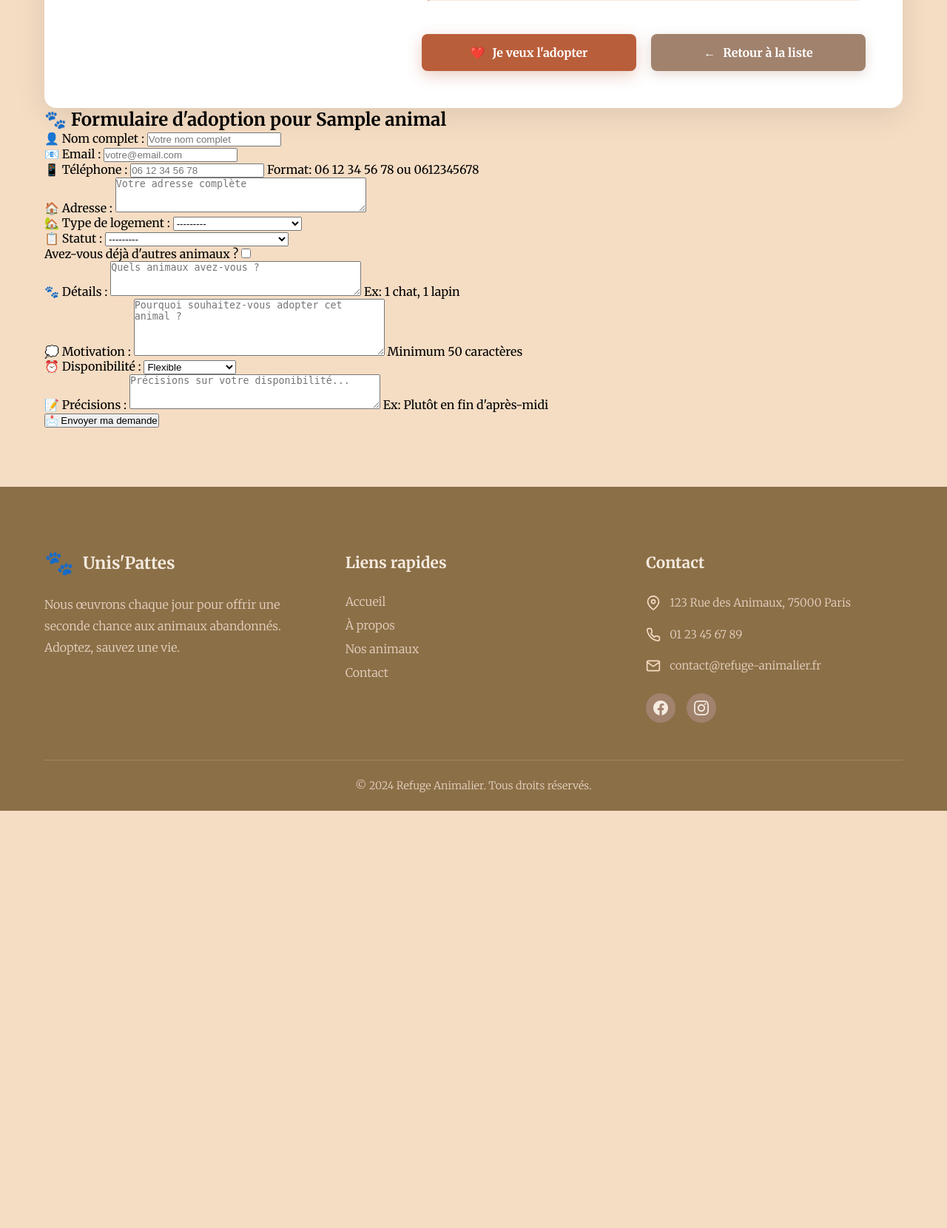
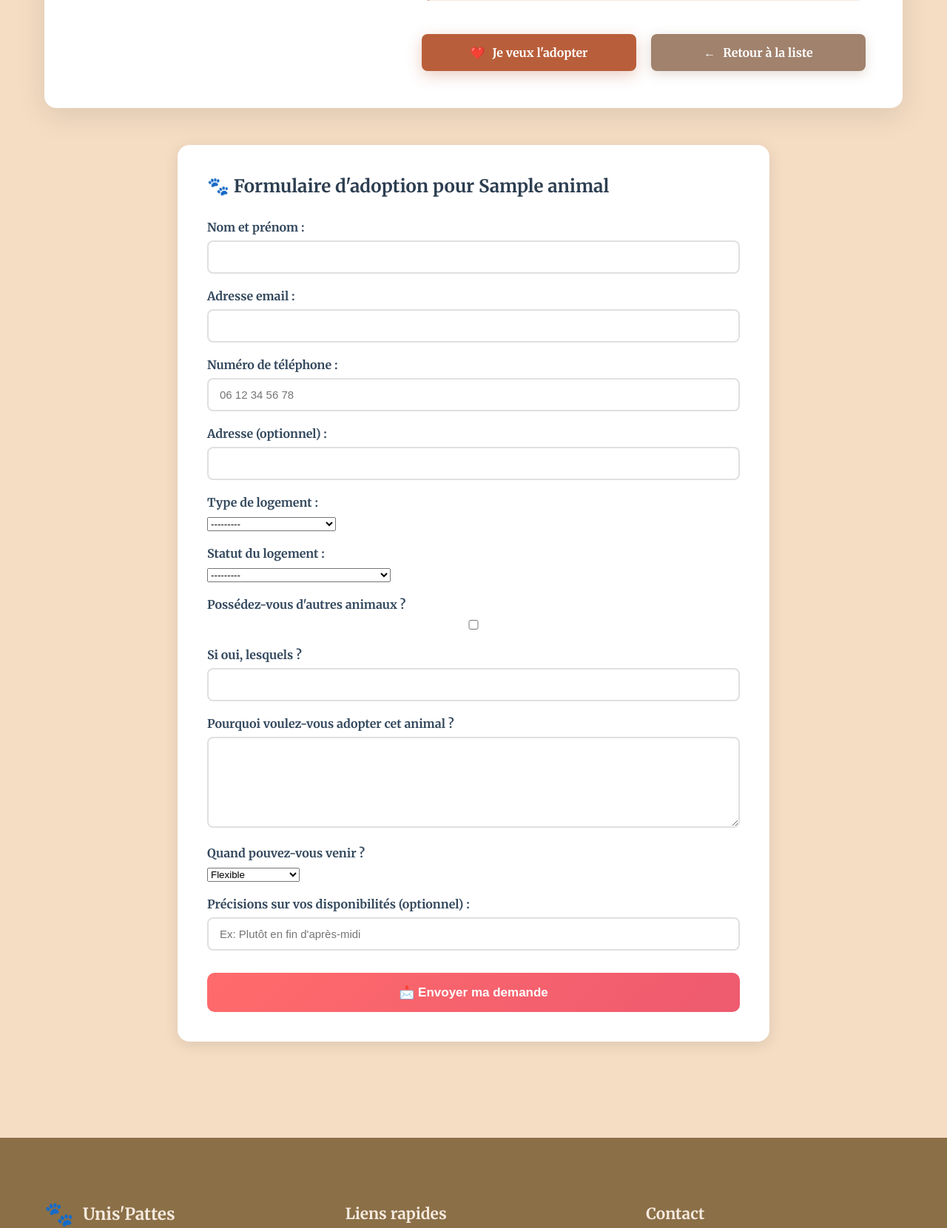
Before and after one commit to LouisManchon/unispattes-website, a Django app: page /animal/1/ in a window 1280 px wide. Shown: the part 859-2519 px from the top of the page at 74% size. Before the commit the page ends 1955 px from the top, so only its background shows below. Run offline with Django 5.2, Linux system fonts and the light colour scheme; tables that the repository leaves empty hold one stand-in row (values such as "Sample post"); grey boxes marked "Sample" are stand-in pictures.

Commit message:
css of the formulaire + fix some description

```diff
--- a/backend/animaux/forms.py
+++ b/backend/animaux/forms.py
@@ -3,26 +3,17 @@ from .models import DemandeAdoption
 
 
 class DemandeAdoptionForm(forms.ModelForm):
-    """
-    Formulaire de demande d'adoption
-    Validation souple pour développement
-    """
+    """Formulaire de demande d'adoption"""
 
     class Meta:
         model = DemandeAdoption
         fields = [
-            'animal',
             'nom_complet',
             'email',
             'telephone',
             'adresse',
             'type_logement',
             'statut_logement',
-            'superficie',
-            'a_jardin',
-            'superficie_jardin',
-            'a_experience',
-            'description_experience',
             'a_autres_animaux',
             'details_autres_animaux',
             'motivation',
@@ -31,130 +22,39 @@ class DemandeAdoptionForm(forms.ModelForm):
         ]
 
         widgets = {
-            'animal': forms.HiddenInput(),  # Pré-rempli automatiquement
-
-            # Textes simples
             'nom_complet': forms.TextInput(attrs={
-                'class': 'form-control',
-                'placeholder': 'Votre nom complet',
             }),
             'email': forms.EmailInput(attrs={
-                'class': 'form-control',
-                'placeholder': 'votre@email.com',
             }),
             'telephone': forms.TextInput(attrs={
-                'class': 'form-control',
                 'placeholder': '06 12 34 56 78',
             }),
-            'adresse': forms.Textarea(attrs={
-                'class': 'form-control',
-                'rows': 3,
-                'placeholder': 'Votre adresse complète',
+            'adresse': forms.TextInput(attrs={
             }),
-
-            # Sélections
-            'type_logement': forms.Select(attrs={'class': 'form-select'}),
-            'statut_logement': forms.Select(attrs={'class': 'form-select'}),
-            'disponibilite': forms.Select(attrs={'class': 'form-select'}),
-
-            # Nombres
-            'superficie': forms.NumberInput(attrs={
-                'class': 'form-control',
-                'placeholder': 'En m²',
-                'min': '0',
-            }),
-            'superficie_jardin': forms.NumberInput(attrs={
-                'class': 'form-control',
-                'placeholder': 'En m²',
-                'min': '0',
-            }),
-
-            # Cases à cocher
-            'a_jardin': forms.CheckboxInput(attrs={'class': 'form-check-input'}),
-            'a_experience': forms.CheckboxInput(attrs={'class': 'form-check-input'}),
-            'a_autres_animaux': forms.CheckboxInput(attrs={'class': 'form-check-input'}),
-
-            # Zones de texte
-            'description_experience': forms.Textarea(attrs={
-                'class': 'form-control',
-                'rows': 4,
-                'placeholder': 'Décrivez votre expérience avec les animaux...',
-            }),
-            'details_autres_animaux': forms.Textarea(attrs={
-                'class': 'form-control',
-                'rows': 3,
-                'placeholder': 'Quels animaux avez-vous ?',
+            'type_logement': forms.Select(),
+            'statut_logement': forms.Select(),
+            'a_autres_animaux': forms.CheckboxInput(),
+            'details_autres_animaux': forms.TextInput(attrs={
             }),
             'motivation': forms.Textarea(attrs={
-                'class': 'form-control',
                 'rows': 5,
-                'placeholder': 'Pourquoi souhaitez-vous adopter cet animal ?',
             }),
-            'precisions_disponibilite': forms.Textarea(attrs={
-                'class': 'form-control',
-                'rows': 3,
-                'placeholder': 'Précisions sur votre disponibilité...',
+            'disponibilite': forms.Select(),
+            'precisions_disponibilite': forms.TextInput(attrs={
+                'placeholder': 'Ex: Plutôt en fin d\'après-midi',
             }),
         }
 
         labels = {
-            'nom_complet': '👤 Nom complet',
-            'email': '📧 Email',
-            'telephone': '📱 Téléphone',
-            'adresse': '🏠 Adresse',
-            'type_logement': '🏡 Type de logement',
-            'statut_logement': '📋 Statut',
-            'a_jardin': 'Avez-vous un jardin ?',
-            'description_experience': '📝 Décrivez votre expérience',
-            'a_autres_animaux': 'Avez-vous déjà d\'autres animaux ?',
-            'details_autres_animaux': '🐾 Détails',
-            'motivation': '💭 Motivation',
-            'disponibilite': '⏰ Disponibilité',
-            'precisions_disponibilite': '📝 Précisions',
+            'nom_complet': 'Nom et prénom',
+            'email': 'Adresse email',
+            'telephone': 'Numéro de téléphone',
+            'adresse': 'Adresse (optionnel)',
+            'type_logement': 'Type de logement',
+            'statut_logement': 'Statut du logement',
+            'a_autres_animaux': 'Possédez-vous d\'autres animaux ?',
+            'details_autres_animaux': 'Si oui, lesquels ?',
+            'motivation': 'Pourquoi voulez-vous adopter cet animal ?',
+            'disponibilite': 'Quand pouvez-vous venir ?',
+            'precisions_disponibilite': 'Précisions sur vos disponibilités (optionnel)',
         }
-
-    def clean_email(self):
-        """
-        Validation souple de l'email (développement)
-        """
-        email = self.cleaned_data.get('email')
-
-        # Accepte les emails de test
-        if email and '@' not in email:
-            # En mode DEV, on accepte quand même
-            pass
-
-        return email
-
-    def clean_telephone(self):
-        """
-        Validation souple du téléphone (développement)
-        """
-        telephone = self.cleaned_data.get('telephone')
-
-        # Accepte n'importe quel format en DEV
-        return telephone
-
-    def clean(self):
-        """
-        Validations croisées
-        """
-        cleaned_data = super().clean()
-
-        # Logique : si jardin coché, demander la superficie
-        a_jardin = cleaned_data.get('a_jardin')
-        superficie_jardin = cleaned_data.get('superficie_jardin')
-
-        if a_jardin and not superficie_jardin:
-            # En DEV, on met une valeur par défaut
-            cleaned_data['superficie_jardin'] = 0
-
-        # Logique : si expérience cochée, demander la description
-        a_experience = cleaned_data.get('a_experience')
-        description_experience = cleaned_data.get('description_experience')
-
-        if a_experience and not description_experience:
-            # En DEV, on accepte
-            pass
-
-        return cleaned_data
--- a/backend/animaux/models.py
+++ b/backend/animaux/models.py
@@ -117,13 +117,11 @@ class DemandeAdoption(models.Model):
     telephone = models.CharField(
         max_length=20,
         verbose_name="Téléphone",
-        help_text="Format: 06 12 34 56 78 ou 0612345678"
     )
 
     adresse = models.CharField(
         max_length=300,
         blank=True,
-        verbose_name="Adresse complète (optionnel)"
     )
 
     # ========================================
@@ -153,7 +151,6 @@ class DemandeAdoption(models.Model):
         max_length=200,
         blank=True,
         verbose_name="Si oui, lesquels ?",
-        help_text="Ex: 1 chat, 1 lapin"
     )
 
     # ========================================
@@ -161,7 +158,6 @@ class DemandeAdoption(models.Model):
     # ========================================
     motivation = models.TextField(
         verbose_name="Pourquoi voulez-vous adopter cet animal ?",
-        help_text="Minimum 50 caractères"
     )
 
     disponibilite = models.CharField(
@@ -175,7 +171,6 @@ class DemandeAdoption(models.Model):
         max_length=200,
         blank=True,
         verbose_name="Précisions sur vos disponibilités (optionnel)",
-        help_text="Ex: Plutôt en fin d'après-midi"
     )
 
     # ========================================
--- a/backend/animaux/static/animaux/css/detail_animal.css
+++ b/backend/animaux/static/animaux/css/detail_animal.css
@@ -706,3 +706,101 @@ body {
     gap: 25px;
   }
 }
+
+
+/* ========================================
+   FORMULAIRE D'ADOPTION
+======================================== */
+.formulaire-adoption {
+    max-width: 800px;
+    margin: 50px auto;
+    padding: 40px;
+    background: white;
+    border-radius: 16px;
+    box-shadow: 0 4px 20px rgba(0,0,0,0.1);
+}
+
+.formulaire-adoption h2 {
+    margin-bottom: 30px;
+    color: #2c3e50;
+    font-size: 24px;
+}
+
+.formulaire-adoption form p {
+    margin-bottom: 20px;
+}
+
+.formulaire-adoption label {
+    display: block;
+    font-weight: 600;
+    margin-bottom: 8px;
+    color: #34495e;
+}
+
+.formulaire-adoption input,
+.formulaire-adoption textarea {
+    width: 100%;
+    padding: 12px 15px;
+    border: 2px solid #e0e0e0;
+    border-radius: 8px;
+    font-size: 15px;
+    transition: border-color 0.3s;
+}
+
+.formulaire-adoption input:focus,
+.formulaire-adoption textarea:focus {
+    outline: none;
+    border-color: #ff6b6b;
+}
+
+.formulaire-adoption textarea {
+    min-height: 120px;
+    resize: vertical;
+    font-family: inherit;
+}
+
+.btn-submit {
+    width: 100%;
+    padding: 16px;
+    background: linear-gradient(135deg, #ff6b6b 0%, #ee5a6f 100%);
+    color: white;
+    border: none;
+    border-radius: 10px;
+    font-size: 17px;
+    font-weight: 600;
+    cursor: pointer;
+    margin-top: 10px;
+    transition: transform 0.2s;
+}
+
+.btn-submit:hover {
+    transform: translateY(-2px);
+    box-shadow: 0 6px 20px rgba(255, 107, 107, 0.4);
+}
+
+.alert {
+    padding: 15px 20px;
+    margin-bottom: 25px;
+    border-radius: 10px;
+    font-weight: 500;
+}
+
+.alert-success {
+    background: #d4edda;
+    color: #155724;
+    border-left: 4px solid #28a745;
+}
+
+.alert-error {
+    background: #f8d7da;
+    color: #721c24;
+    border-left: 4px solid #dc3545;
+}
+
+.errorlist {
+    color: #dc3545;
+    list-style: none;
+    padding: 0;
+    margin: 5px 0 0 0;
+    font-size: 14px;
+}
--- a/backend/animaux/views.py
+++ b/backend/animaux/views.py
@@ -25,7 +25,8 @@ def detail_animal(request, id):
             demande.animal = animal
             demande.save()
             messages.success(request, f'✅ Demande pour {animal.nom} envoyée !')
-            return redirect('detail_animal', id=animal.id)
+            return redirect('animaux:detail_animal', id=animal.id)
+
     else:
         form = DemandeAdoptionForm(initial={'animal': animal})
 
```
